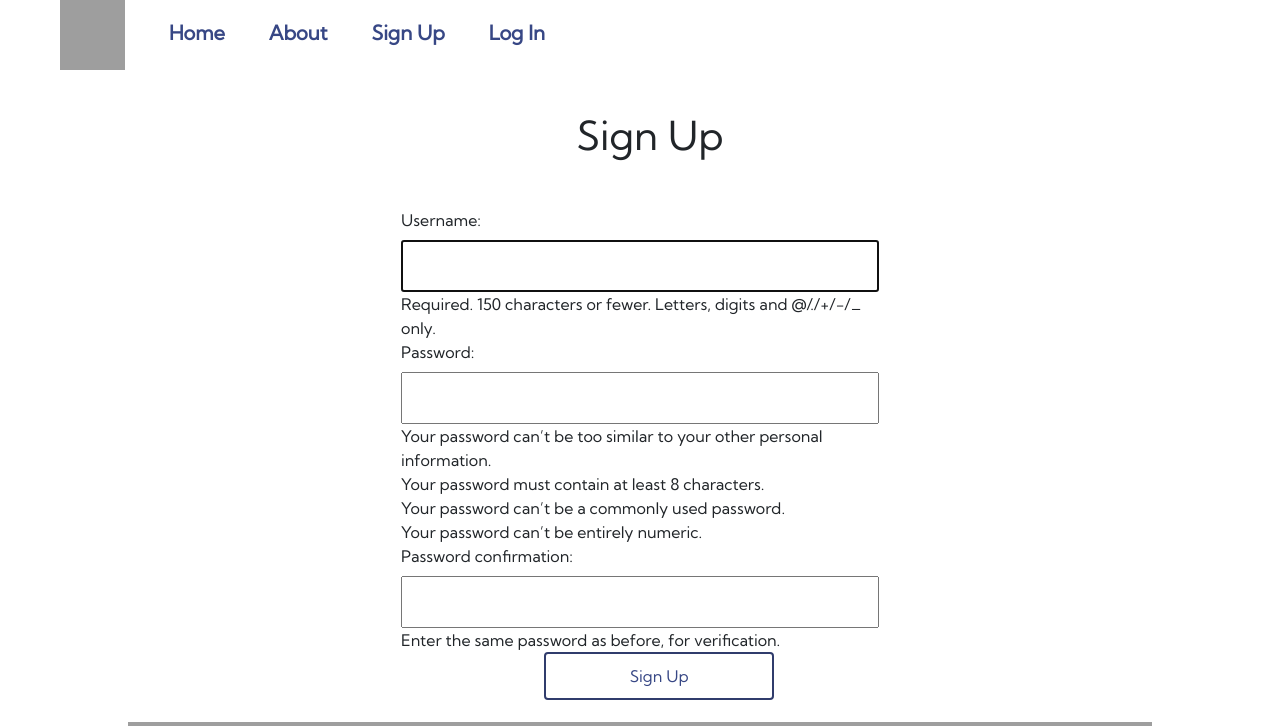
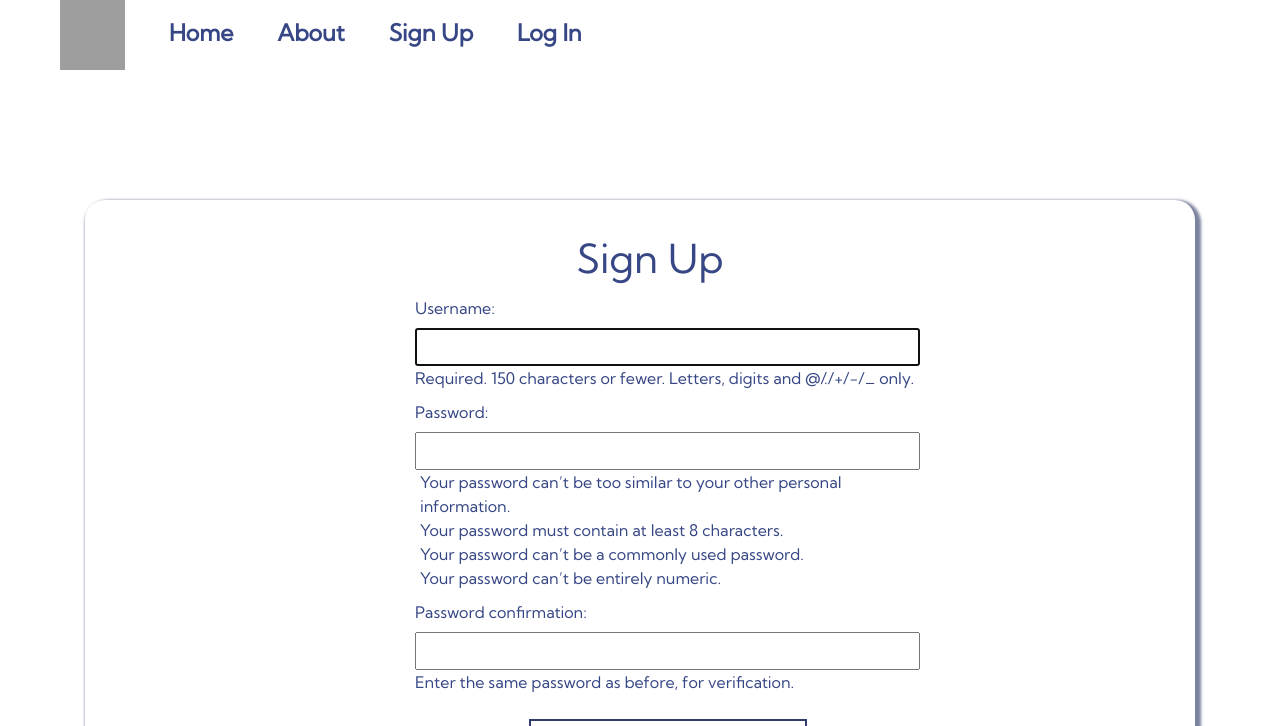
Before and after one commit to SherreAhlers/Scholar_Stack, a Django app: page /accounts/signup/ in a window 1280 px wide. Shown: the top 726 px of the page. Run offline with Django 3.2, Linux system fonts and the light colour scheme; some libraries are stand-ins or nearby versions; grey boxes are pictures that could not be loaded.

Commit message:
Sync with Team

```diff
--- a/scholarstack/main_app/admin.py
+++ b/scholarstack/main_app/admin.py
@@ -24,7 +24,6 @@ class CustomUserAdmin(UserAdmin):
 
 admin.site.unregister(User)
 admin.site.register(User, CustomUserAdmin)
-
 admin.site.register(Profile)
 admin.site.register(Task)
 admin.site.register(Comment)
--- a/scholarstack/main_app/static/css/style.css
+++ b/scholarstack/main_app/static/css/style.css
@@ -8,9 +8,8 @@ body {
     display: flex;
     min-height: 100vh;
     flex-direction: column;
-    background-color:white;
+    background-color: white;
     font-family: 'Kumbh Sans', sans-serif;
-
 }
 
 main {
@@ -33,6 +32,7 @@ ul {
     list-style: none;
     margin: 0;
     overflow: hidden;
+    margin-bottom: 40px;
 }
 
 li {
@@ -43,8 +43,7 @@ li {
 li>a {
     color: #374785;
     font-weight: 900;
-    font-size: 20px;
-
+    font-size: 23px;
 }
 
 
@@ -68,99 +67,112 @@ li>a {
     font-size: 27px;
 }
 
+
 /* login  */
 
 .login-form {
-    width: 450px;
-    min-height: 300px;
-    height: auto;
-    border-radius: 10px;
-    margin: 2% auto;
-    padding: 2%;
+    color: #374785;
+    width: 100%;
+    margin: auto;
+    max-width: 475px;
+    min-height: 450px;
+    position: relative;
+    display: flex;
+    align-items: center;
+    justify-content: center;
+    box-shadow: 0 12px 15px 0 rgba(0, 0, 0, .24), 0 17px 50px 0 rgba(0, 0, 0, .19);
+    border-radius: 20px;
+}
+
+.login-form::before {
+    content: "";
+    background-image: url('https://images.unsplash.com/photo-1471970471555-19d4b113e9ed?ixlib=rb-1.2.1&ixid=eyJhcHBfaWQiOjEyMDd9&auto=format&fit=crop&w=1000&q=80');
+    background-size: cover;
+    position: absolute;
+    top: 0;
+    right: 0;
+    bottom: 0;
+    left: 0;
+    opacity: 0.3;
+    border-radius: 20px;
+}
+
+.login-info {
+    padding-left: 20px;
+    text-align: center;
+    position: relative;
+    color: #374785;
+    font-size: 20px;
+    line-height: 0.9;
+    align-items: center;
+    justify-content: center;
 }
 
 input {
     width: 100%;
-    padding: 12px;
+    padding: 5px;
     resize: vertical;
 }
-/* input {
-    border: none;
-} */
-
 
 .btn {
-    width: 48%;
-    margin-left: 30%;
+    width: 45%;
+    margin: auto;
+    justify-content: center;
+    position: relative;
+    display: flex;
     border: 2px solid #303c6c;
     background-color: white;
     color: #374785;
-    padding: 10px 10px;
-    font-size: 16px;
+    padding: 10px;
+    font-size: 15px;
+    text-align: center;
 }
 
 .btn:hover {
-    background-color: rgba(248, 233, 161, .3);
-    color: #24305E;
+    color: #374785;
+    background-color: #F76C6C;
     border: 2px solid #374785;
 }
 
-/* form .con {
-    display: -webkit-inline-box;
-    display: inline-block;
-    -webkit-justify-content: space-around;
-    justify-content: space-around;
-    -webkit-flex-wrap: wrap;
-    flex-wrap: wrap;
-    margin: 0 auto;
-} */
-
-.login-form {
-    width: 25%;
-    border-radius: 20px;
-    box-shadow: 3px 3px 3px 3px rgba(36, 48, 94, 0.6);
-    margin: 5em auto;
-    display: flex;
-}
-
-.login-info {
-    padding-left: 20px;
-    margin: 2% auto 10% auto;
-    text-align: center;
-
-
-    /* background-color:#008080;
-    border-top-left-radius: 20px;
-    border-bottom-left-radius: 20px;
-
-
-    justify-content: center;
-    color: #fff */
-}
 
 /* sign up */
 
+.sign-form {
+    width: 100%;
+    padding-top: 35px;
+    border-radius: 20px;
+    box-shadow: 3px 3px 3px 3px rgba(36, 48, 94, 0.6);
+    color: #374785;
+    margin: 5em auto;
+    max-width: 100%;
+}
 
-
-
-.sign-form {
-    width: 500px;
-    min-height: 200px;
-    height: auto;
-    border-radius: 10px;
-    margin: 1% auto;
-    padding: 1%;
+.sign-info {
+    padding-left: 20px;
+    text-align: center;
+    position: relative;
+    color: #374785;
+    font-size: 20px;
+    line-height: 0.9;
+    align-items: center;
+    justify-content: center;
 }
 
 .form-content {
     display: flex;
     flex-direction: column;
+    padding: 20px;
+    width: 50%;
+    margin-left: 305px;
+    padding-top: 0;
+    margin-top: 0;
+    max-width: 100%;
+    color: #374785;
 }
 
 .form-content li {
-    padding: 0;
+    padding: 5px;
 }
-
 
 .form-control {
     border: none;
@@ -171,9 +183,27 @@ span.helptext ul {
     margin: 0;
     padding: 0;
     flex-direction: column;
+    color: #374785;
 }
 
 span.helptext ul li {
     padding-top: 0;
     padding-bottom: 0;
 }
+
+.btn-signup {
+    width: 25%;
+    margin-left: 40%;
+    border: 2px solid #303c6c;
+    background-color: white;
+    color: #374785;
+    padding: 10px 10px;
+    margin-bottom: 15px;
+    font-size: 16px
+}
+
+.btn-signup:hover {
+    background-color: rgba(248, 233, 161, .3);
+    color: #24305E;
+    border: 2px solid #374785;
+}
--- a/scholarstack/main_app/templates/about.html
+++ b/scholarstack/main_app/templates/about.html
@@ -2,8 +2,8 @@
 
 <h1 class="aboutus">What We're About</h1>
 <hr />
-<p class="intropara">At Scholar Stack, we recognize how important education is. We also understand that education isn't always equal. We've built a site that allows for self-paced individualized learning companied with a tutor so you can receive the most out of your learning
-    experience. </p>
+<p class="intropara">At Scholar Stack, we recognize how important education is to everyone. We also understand that education isn't always equal. We've built a site that allows for self-paced individualized learning companied with a tutor so you can receive the most out of
+    your learning experience. </p>
 
 
 
--- a/scholarstack/main_app/templates/base.html
+++ b/scholarstack/main_app/templates/base.html
@@ -7,8 +7,7 @@
     <meta name="viewport" content="width=device-width, initial-scale=1.0">
     <meta http-equiv="X-UA-Compatible" content="ie=edge">
     <title>Scholar Stack</title>
-    <link rel="stylesheet" href="https://stackpath.bootstrapcdn.com/bootstrap/4.5.2/css/bootstrap.min.css"
-        integrity="sha384-JcKb8q3iqJ61gNV9KGb8thSsNjpSL0n8PARn9HuZOnIxN0hoP+VmmDGMN5t9UJ0Z" crossorigin="anonymous">
+    <link rel="stylesheet" href="https://stackpath.bootstrapcdn.com/bootstrap/4.5.2/css/bootstrap.min.css" integrity="sha384-JcKb8q3iqJ61gNV9KGb8thSsNjpSL0n8PARn9HuZOnIxN0hoP+VmmDGMN5t9UJ0Z" crossorigin="anonymous">
     <link rel="stylesheet" text="text/css" href="{% static 'css/style.css' %}">
 
 
@@ -20,12 +19,14 @@
             <div class="nav-wrapper">
 
                 <ul class="right">
-                    <li><a href="/" class="left brand-logo"> <img src="https://i.imgur.com/hfqKFCt.png?1"
-                                alt="Simply Easy Learning" width="65px" height="70px"></a></li>
+                    <li>
+                        <a href="/" class="left brand-logo"> <img src="https://i.imgur.com/hfqKFCt.png?1" alt="Simply Easy Learning" width="65px" height="70px"></a>
+                    </li>
                     <li><a href="{% url 'home' %}">Home</a></li>
                     <li><a href="{% url 'about' %}">About</a></li>
-                    {% if user.is_authenticated %}
+                    {% if user.is_authenticated and user.profile.id %}
                     <li><a href="{% url 'logout' %}">Log Out</a></li>
+                    <li><a href="{% url 'profile_detail' user.profile.id %}">My Profile</a></li>
                     {% else %}
                     <li><a href="{% url 'signup' %}">Sign Up</a></li>
                     <li><a href="{% url 'login' %}">Log In</a></li>
--- a/scholarstack/main_app/templates/registration/signup.html
+++ b/scholarstack/main_app/templates/registration/signup.html
@@ -1,25 +1,19 @@
 {% extends 'base.html' %} {% block content %}
+<meta charset="UTF-8">
+<meta name="viewport" content="width=device-width, initial-scale=1.0">
+<meta http-equiv="X-UA-Compatible" content="ie=edge">
 <div class="overlay">
-
     <form class="sign-form" method="POST" action="{% url 'signup' %}">
-
-
         <div class="con">
-            <header class="login-info">
+            <header class="sign-info">
                 <h1>Sign Up</h1>
             </header>
-
             <div class="form-content">
-                {% csrf_token %}{{ form.as_ul }}
-
-
+                {% csrf_token %} {{ form.as_ul }}
             </div>
-
-            <input type="submit" class="btn" value="Sign Up">
+            <input type="submit" class="btn-signup btn-outline-primary" value="Sign Up">
         </div>
     </form>
 </div>
-
-
 {% endblock %} {% block footer %}
 <img src="https://i.imgur.com/L2k5RBN.png?1" class="footer-img" alt="garland banner of children" width="100%" /> {% endblock %}
--- a/scholarstack/main_app/urls.py
+++ b/scholarstack/main_app/urls.py
@@ -2,6 +2,8 @@ from django.urls import path
 from django.conf import settings
 from django.conf.urls.static import static
 from . import views
+
+
 urlpatterns = [
     path('', views.home, name='home'),
     path('about/', views.about, name='about'),
@@ -10,5 +12,6 @@ urlpatterns = [
     path('status_create/', views.ProfileCreationForm.as_view(), name='status_create'),
     path('profile/<int:profile_id>/edit_avatar/', views.edit_avatar, name='edit_avatar'),
     path('profile/<int:profile_id>/create_task/', views.create_task, name='create_task'),
+    path('task_detail/<int:task_id>/<int:task_author_id>', views.task_detail, name='task_detail'),
+    path('task_detail/<int:task_id>/create_comment/<int:comment_author_id>', views.create_comment, name='create_comment'),
 ] + static(settings.STATIC_URL, document_root=settings.STATIC_ROOT)
-    # path('accounts/signup/', views.signup, name='signup'),
--- a/scholarstack/main_app/views.py
+++ b/scholarstack/main_app/views.py
@@ -7,14 +7,13 @@ from main_app.forms import ProfileCreationForm
 from django.contrib.auth.decorators import login_required
 from django.contrib.auth.mixins import LoginRequiredMixin
 from django.views.generic.edit import CreateView, UpdateView, DeleteView
-from .models import Profile, Profile_Avatar, Task
-from .forms import TaskForm, ProfileCreationForm
+from .models import User, Profile, Profile_Avatar, Task, Comment
+from .forms import TaskForm, ProfileCreationForm, CommentForm
 
 S3_BASE_URL = 'https://s3.us-east-2.amazonaws.com/'
 BUCKET = 'scholarstack'
+
 # Create your views here.
-
-
 def user_has_profile(request, profile):
     # print('hitting user.profile', len(profile.status))
     if profile.status:
@@ -24,22 +23,19 @@ def user_has_profile(request, profile):
         # print("status is empty")
         return False
 
-
 def home(request):
-    print(request.user, "this is request.user")
-    if not request.user:
-        # print('User without profile')
-        return redirect('login')
-    elif hasattr(request.user, 'profile') and user_has_profile(request, request.user.profile):
+    if hasattr(request.user, 'profile') and user_has_profile(request, request.user.profile):
     # user_has_profile(request, request.user.profile):
         # print('User is_authenticated and has a profile')
         profile = Profile.objects.get(id=request.user.profile.id)
         # avatar = Profile_Avatar.objects.get(profile_id=request.user.profile.id)
         return redirect('profile_detail', profile_id=profile.id)
+    elif request.user.id == None:
+        # print('User without profile')
+        return redirect('login')
     else:
         # profile = Profile.objects.get(id=request.user.profile.id)
         return redirect('status_create')
-
 
 def about(request):
     return render(request, 'about.html')
@@ -47,7 +43,7 @@ def about(request):
 def profile_detail(request, profile_id):
     profile = Profile.objects.get(id=profile_id)
     task_form = TaskForm()
-    tasks = Task.objects.filter(author=profile_id)
+    tasks = Task.objects.filter(author=profile_id).order_by('-date_created')
     return render(request, 'profile_index.html', {'profile': profile, 'task_form': task_form, 'tasks': tasks})
 
 def edit_avatar(request, profile_id):
@@ -68,7 +64,6 @@ def edit_avatar(request, profile_id):
         print('An error occured uploading file to S3')
     return redirect('home')
 
-
 def create_task(request, profile_id):
     form = TaskForm(request.POST)
     if form.is_valid():
@@ -78,6 +73,25 @@ def create_task(request, profile_id):
         new_task.save()
     return redirect('profile_detail', profile_id=profile_id)
 
+def task_detail(request, task_id, task_author_id):
+    # task = Task.objects.get(id=task_id)
+    task = Task.objects.get(id=task_id)
+    comments = Comment.objects.filter(task_id=task_id).order_by('-date_created')
+    comment_form = CommentForm()
+    return render(request, 'task_detail.html', {'task': task, 'comments':comments, 'comment_form': comment_form})
+
+def create_comment(request, task_id, comment_author_id):
+    author = User.objects.get(id=comment_author_id)
+    task = Task.objects.get(id=task_id)
+    # task = Task.objects.get(task_id=task_id)
+    task_author_id = task.author_id
+    form = CommentForm(request.POST)
+    if form.is_valid():
+        new_comment = form.save(commit=False)
+        new_comment.author_id = comment_author_id
+        new_comment.task_id = task_id
+        new_comment.save()
+    return redirect('task_detail', task_id=task_id, task_author_id=task_author_id)
 
 def signup(request):
   error_message = ''
@@ -100,7 +114,6 @@ def signup(request):
 #         new_profile_status.profile_id = profile_id
 #         new_profile_status.save()
 #     return redirect('profile_detail', profile_id=profile_id)
-
 class ProfileCreationForm(CreateView):
     model = Profile
     fields = ['status']
--- a/scholarstack/scholarstack/urls.py
+++ b/scholarstack/scholarstack/urls.py
@@ -21,5 +21,4 @@ urlpatterns = [
     path('admin/', admin.site.urls),
     path('', include('main_app.urls')),
     path('accounts/', include('django.contrib.auth.urls'))
-
 ] + static(settings.STATIC_URL, document_root=settings.STATIC_ROOT)
```
Also changed, not shown: scholarstack/main_app/forms.py (+7 -20 lines), scholarstack/main_app/models.py (+7 -17 lines), scholarstack/main_app/templates/profile_index.html (+9 -26 lines), scholarstack/main_app/templates/task_detail.html (added, +28 -0 lines).
